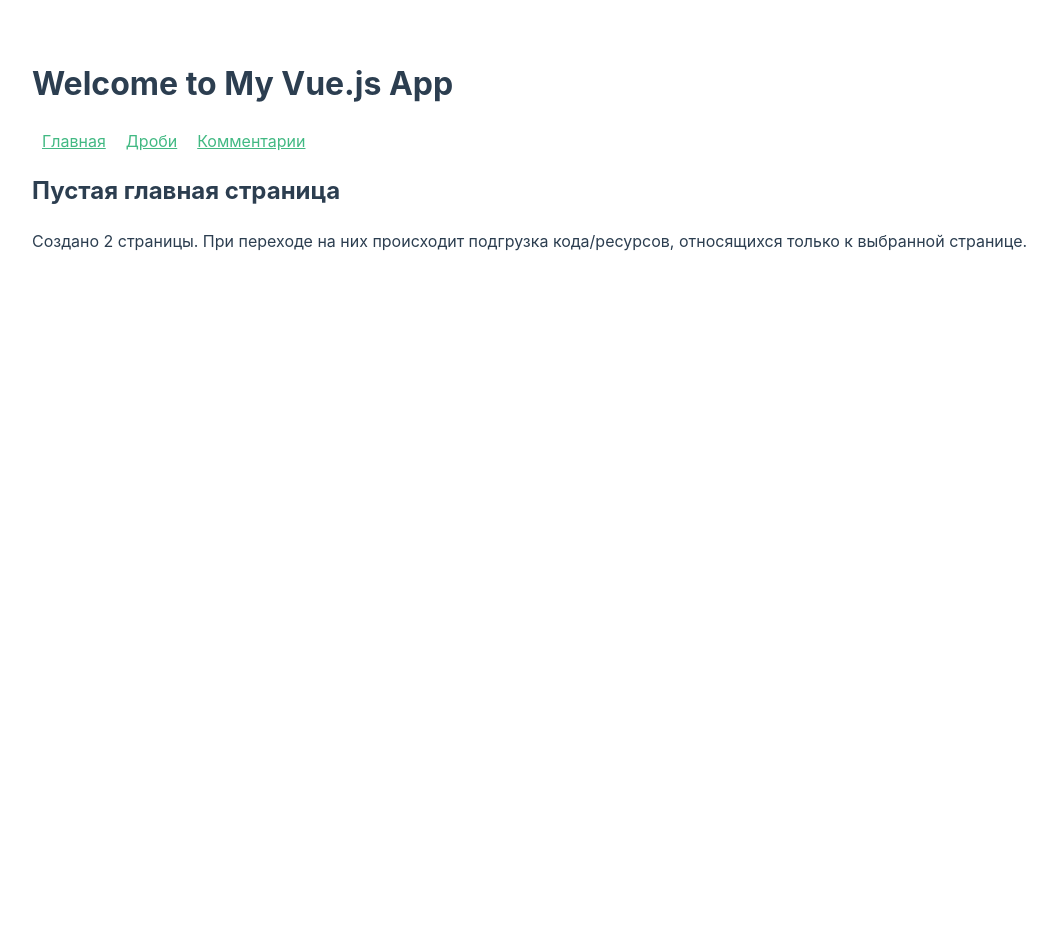
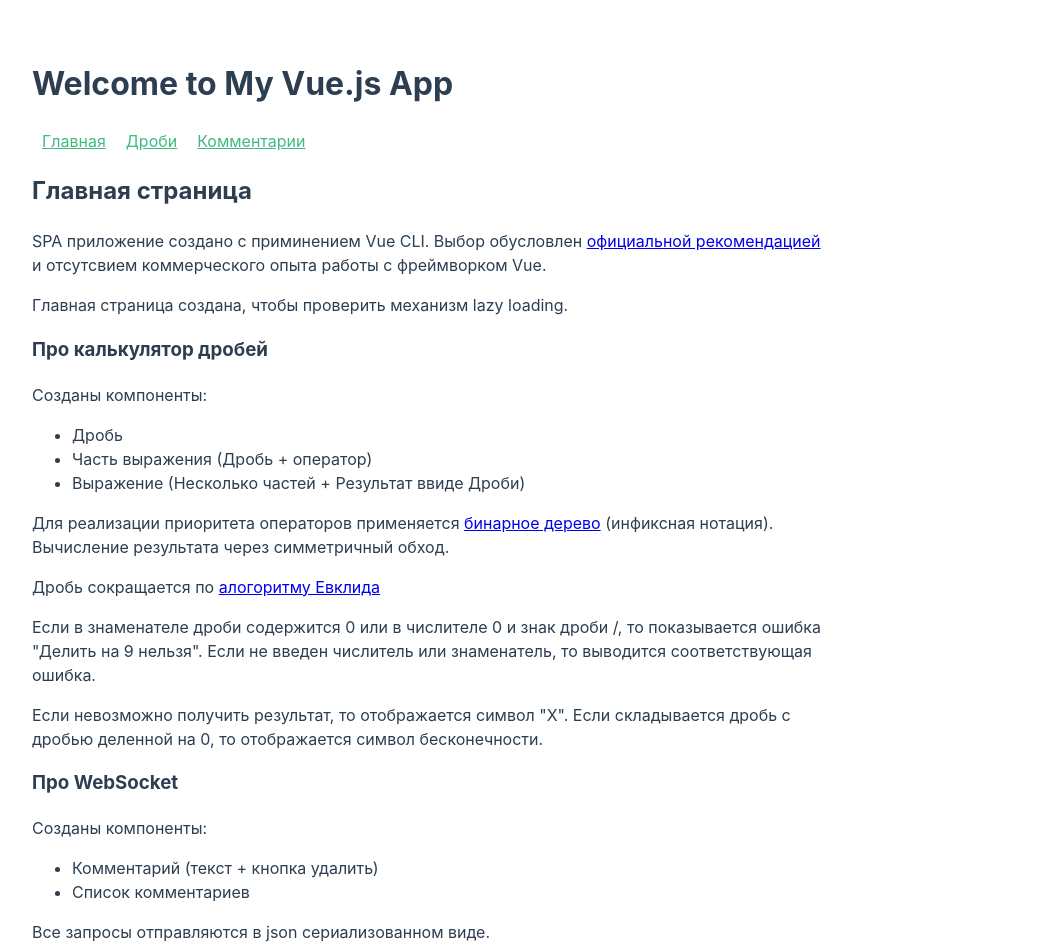
Before and after one commit to bree7e/bree7e-atlant, a Vue app: page /#/ in a window 1280 px wide. Shown: the top 952 px of the page, without its empty margins (28-1085 px from the left). Before the commit the page ends 800 px from the top, so only its background shows below. Built offline with nearby package versions, Linux system fonts and the light colour scheme.

Commit message:
Пояснения

```diff
--- a/src/App.vue
+++ b/src/App.vue
@@ -34,8 +34,8 @@
   -webkit-font-smoothing: antialiased;
   -moz-osx-font-smoothing: grayscale;
   color: #2c3e50;
-  margin-top: 60px;
-  margin-left: 60px;
+  margin: 60px;
+  max-width: 800px;
 }
 body {
   margin: 0;
--- a/src/components/HomePage.vue
+++ b/src/components/HomePage.vue
@@ -1,9 +1,51 @@
 <template>
   <div>
-    <h2>Пустая главная страница</h2>
+    <h2>Главная страница</h2>
     <p>
-      Создано 2 страницы. При переходе на них происходит подгрузка кода/ресурсов,
-      относящихся только к выбранной странице.
+      SPA приложение создано с приминением Vue CLI. Выбор обусловлен <a href="https://ru.vuejs.org/v2/guide/installation.html#%D0%98%D0%BD%D1%81%D1%82%D1%80%D1%83%D0%BC%D0%B5%D0%BD%D1%82%D1%8B-%D0%BA%D0%BE%D0%BC%D0%B0%D0%BD%D0%B4%D0%BD%D0%BE%D0%B9-%D1%81%D1%82%D1%80%D0%BE%D0%BA%D0%B8-CLI">официальной рекомендацией</a> и отсутсвием коммерческого опыта работы с фреймворком Vue.
+    </p>
+    <p>
+      Главная страница создана, чтобы проверить механизм lazy loading.
+    </p>
+    <h3>Про калькулятор дробей</h3>
+    <p>
+      Созданы компоненты:
+      <ul>
+        <li>Дробь</li>
+        <li>Часть выражения (Дробь + оператор)</li>
+        <li>Выражение (Несколько частей + Результат ввиде Дроби)</li>
+      </ul>
+    </p>
+    <p>
+      Для реализации приоритета операторов применяется <a href="https://www.wikiwand.com/ru/%D0%94%D0%B2%D0%BE%D0%B8%D1%87%D0%BD%D0%BE%D0%B5_%D0%B4%D0%B5%D1%80%D0%B5%D0%B2%D0%BE">бинарное дерево</a> (инфиксная нотация). Вычисление результата через симметричный обход.
+    </p>
+    <p>
+      Дробь сокращается по <a href="https://www.wikiwand.com/ru/%D0%90%D0%BB%D0%B3%D0%BE%D1%80%D0%B8%D1%82%D0%BC_%D0%95%D0%B2%D0%BA%D0%BB%D0%B8%D0%B4%D0%B0">алогоритму Евклида</a>
+    </p>
+    <p>
+      Если в знаменателе дроби содержится 0 или в числителе 0 и знак дроби /, то показывается ошибка "Делить на 9 нельзя". Если не введен числитель или знаменатель, то выводится соответствующая ошибка.
+    </p>
+    <p>
+      Если невозможно получить результат, то отображается символ "X". Если складывается дробь с дробью деленной на 0, то отображается символ бесконечности.
+    </p>
+    <h3>Про WebSocket</h3>
+    <p>
+      Созданы компоненты:
+      <ul>
+        <li>Комментарий (текст + кнопка удалить)</li>
+        <li>Список комментариев</li>
+      </ul>
+    </p>
+    <p>
+      Все запросы отправляются в json сериализованном виде.
+    </p>
+    <p>
+      Чтобы асинхронно отслеживать ответы сервера создан массив requests. В него помещается каждый посылемый запрос (идентификатор + состояние pending). Если от сервера за 3,5 секунды не пришёл ответ, то состояние меняется на timeouted. Если ответ пришёл менее, чем за 3,5 секунды, то состояние меняется на fulfilled (и удаляется комментарий).
+    </p>
+    <p>
+      В силу недоступности ws://echo.websocket.org из-за действий Роскомназора и для целей тестирования таймаута создан простой websocket echo сервер.
+      <pre>node server.js</pre>
+      Каждому нечётному запросу на клиенте добавляется action: timeout и сервер на него не отправляет ответ, соотвественно комментарий не удаляется. (Если всё-таки ответ приходит после таймаута, то комментарий также не удаляется.)
     </p>
   </div>
 </template>
--- a/src/components/fractions/Expression.vue
+++ b/src/components/fractions/Expression.vue
@@ -65,17 +65,11 @@
     this.addPart({
       sign: '',
       fraction: {
-        numerator: 3,
-        denominator: 7
+        numerator: '',
+        denominator: ''
       }
     })
-    this.addPart({
-      sign: '+',
-      fraction: {
-        numerator: 2,
-        denominator: 5
-      }
-    })
+    this.addEmptyPart()
   },
   methods: {
     addEmptyPart: function () {
--- a/src/tree.js
+++ b/src/tree.js
@@ -109,22 +109,3 @@
     return this.calculate(this.root)
   }
 }
-
-let exp = new PartTree({ sign: '', fraction: { numerator: 3, denominator: 7 } })
-exp.addPart({ sign: '*', fraction: { numerator: 5, denominator: 2 } })
-exp.addPart({ sign: '+', fraction: { numerator: 2, denominator: 5 } })
-// exp.addPart({sign: '+', fraction:  {  numerator: 1,  denominator: 35 }})
-// exp.addPart({sign: '*', fraction:  {  numerator: 1,  denominator: 2 }})
-// exp.addPart({sign: '+', fraction:  {  numerator: 1,  denominator: 2 }})
-// exp.addPart({sign: '+', fraction:  {  numerator: 1,  denominator: 2 }})
-
-// let exp = new PartTree({sign: '', fraction: '5'})
-// exp.addPart({sign: '/', fraction: '7'})
-// exp.addPart({sign: '*', fraction: '7'})
-// exp.addPart({sign: '+', fraction: '4'})
-// exp.addPart({sign: '+', fraction: '8'})
-// exp.addPart({sign: '*', fraction: '4'})
-// exp.addPart({sign: '/', fraction: '9'})
-// exp.addPart({sign: '-', fraction: '30'})
-
-console.log(exp.result())
```
